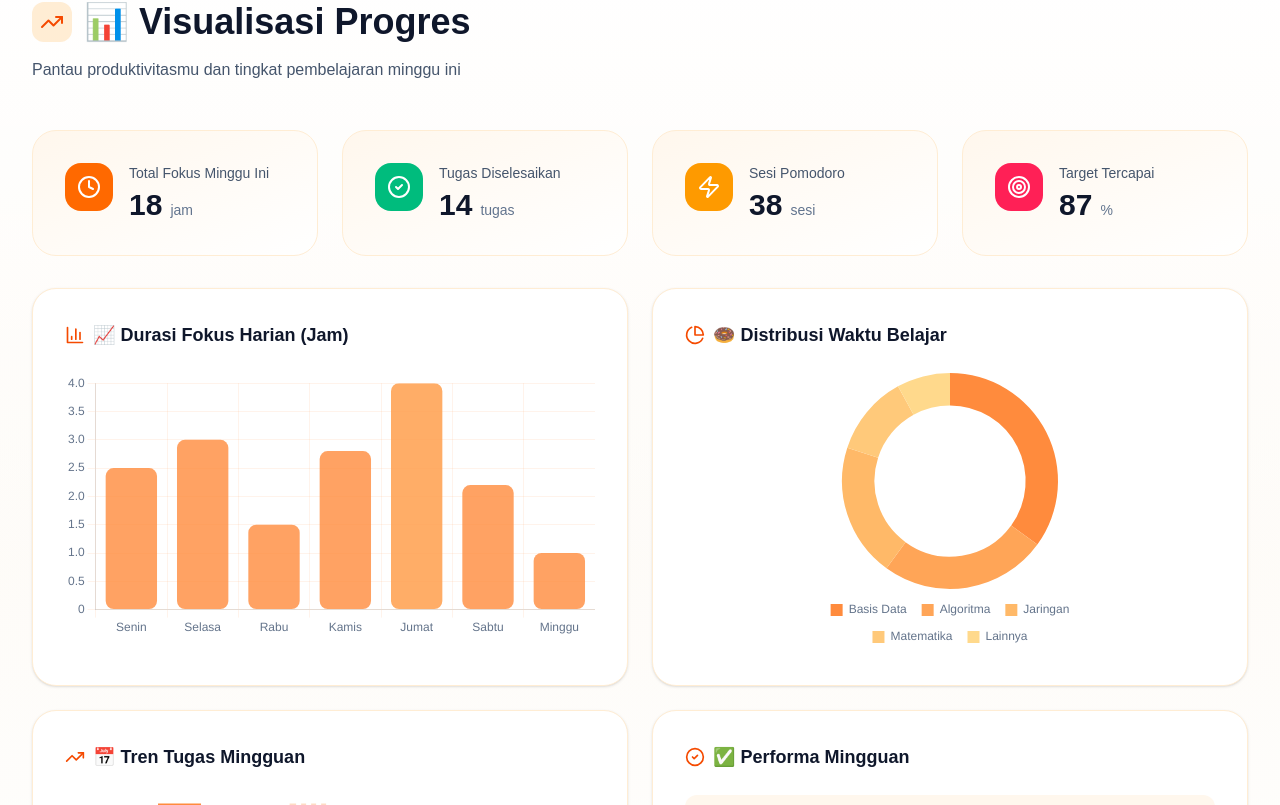
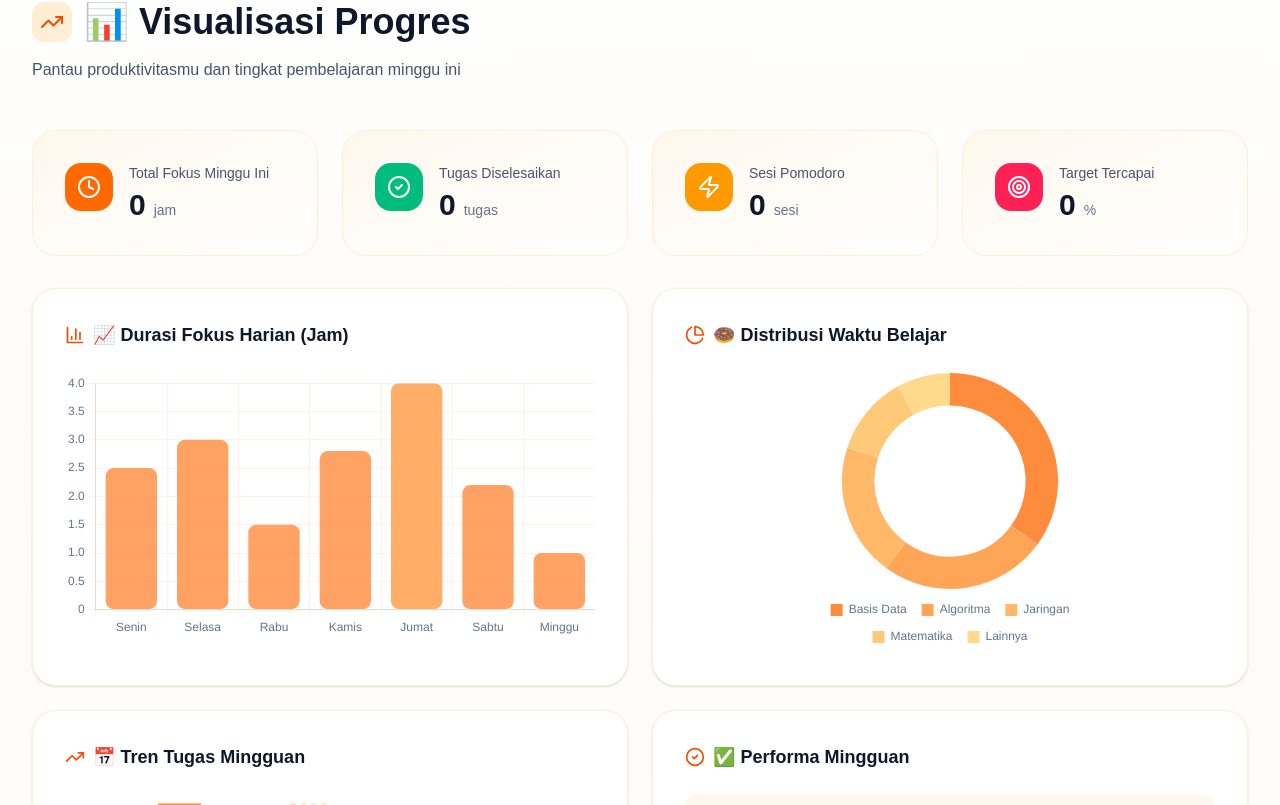
Before and after one commit to aamsetiana/LENTERA-LearningAndTaskManagementArea_WDC2026, a React (Vite) app: page / in a window 1280 px wide. Shown: the part 5475-6280 px from the top of the page. Built offline with nearby package versions, Linux system fonts and the light colour scheme.

Commit message:
Analytics: Real-time data dari localStorage + Fade-in scroll reveal animation

```diff
--- a/src/sections/Analytics.jsx
+++ b/src/sections/Analytics.jsx
@@ -1,3 +1,4 @@
+import { useState, useEffect } from 'react';
 import { BarChart3, PieChart, TrendingUp, Clock, CheckCircle2, Zap, Target } from 'lucide-react';
 import { Bar, Doughnut, Line } from 'react-chartjs-2';
 import {
@@ -43,6 +44,55 @@ const StatCard = ({ icon: Icon, label, value, unit, color }) => (
 );
 
 export default function Analytics() {
+  const [statistik, setStatistik] = useState({
+    totalFokus: 0,
+    tugasSelesai: 0,
+    sesiPomodoro: 0,
+    targetTercapai: 0,
+    totalTugas: 0,
+  });
+
+  useEffect(() => {
+    // Ambil data dari localStorage
+    const dataTugas = JSON.parse(localStorage.getItem('tugas_lentera')) || [];
+    const totalFokusStr = localStorage.getItem('total_fokus_lentera') || '0';
+    const totalFokus = parseInt(totalFokusStr) || 0;
+
+    // Hitung statistik
+    const selesai = dataTugas.filter((t) => t.status === 'Selesai').length;
+    const total = dataTugas.length;
+    const persentase = total > 0 ? Math.round((selesai / total) * 100) : 0;
+
+    // Hitung sesi pomodoro (25 menit per sesi, dari total fokus dalam menit)
+    const sesiPomodoro = Math.round(totalFokus / 25) || 0;
+
+    setStatistik({
+      totalFokus: Math.round(totalFokus / 60) || 0, // Convert to hours
+      tugasSelesai: selesai,
+      sesiPomodoro: sesiPomodoro,
+      targetTercapai: persentase,
+      totalTugas: total,
+    });
+  }, []);
+
+  // Setup scroll reveal animation
+  useEffect(() => {
+    const observer = new IntersectionObserver(
+      (entries) => {
+        entries.forEach((entry) => {
+          if (entry.isIntersecting) {
+            entry.target.classList.add('active');
+          }
+        });
+      },
+      { threshold: 0.1 }
+    );
+
+    const reveals = document.querySelectorAll('.reveal');
+    reveals.forEach((el) => observer.observe(el));
+
+    return () => observer.disconnect();
+  }, []);
   // Data untuk Bar Chart - Durasi Fokus Harian
   const barChartData = {
     labels: ['Senin', 'Selasa', 'Rabu', 'Kamis', 'Jumat', 'Sabtu', 'Minggu'],
@@ -171,7 +221,7 @@ export default function Analytics() {
     <section className="py-20 px-4 sm:px-6 lg:px-8 bg-gradient-to-b from-white via-orange-50/20 to-white">
       <div className="max-w-7xl mx-auto">
         {/* Header */}
-        <div className="mb-12 fade-in-up">
+        <div className="reveal mb-12 fade-in-up">
           <div className="flex items-center gap-3 mb-4">
             <div className="p-2 bg-orange-100 rounded-xl">
               <TrendingUp className="h-6 w-6 text-orange-600" />
@@ -185,38 +235,38 @@ export default function Analytics() {
 
         {/* Stat Cards */}
         <div className="grid md:grid-cols-4 gap-6 mb-8">
-          <div className="delay-100">
+          <div className="reveal delay-100">
             <StatCard
               icon={Clock}
               label="Total Fokus Minggu Ini"
-              value="18"
+              value={statistik.totalFokus}
               unit="jam"
               color="bg-orange-500"
             />
           </div>
-          <div className="delay-200">
+          <div className="reveal delay-200">
             <StatCard
               icon={CheckCircle2}
               label="Tugas Diselesaikan"
-              value="14"
+              value={statistik.tugasSelesai}
               unit="tugas"
               color="bg-emerald-500"
             />
           </div>
-          <div className="delay-300">
+          <div className="reveal delay-300">
             <StatCard
               icon={Zap}
               label="Sesi Pomodoro"
-              value="38"
+              value={statistik.sesiPomodoro}
               unit="sesi"
               color="bg-amber-500"
             />
           </div>
-          <div className="delay-400">
+          <div className="reveal delay-400">
             <StatCard
               icon={Target}
               label="Target Tercapai"
-              value="87"
+              value={statistik.targetTercapai}
               unit="%"
               color="bg-rose-500"
             />
@@ -226,7 +276,7 @@ export default function Analytics() {
         {/* Charts Grid */}
         <div className="grid md:grid-cols-2 gap-6">
           {/* Bar Chart */}
-          <div className="bg-white rounded-3xl p-8 border border-orange-100 shadow-sm hover:shadow-md transition-all fade-in-up delay-150">
+          <div className="reveal bg-white rounded-3xl p-8 border border-orange-100 shadow-sm hover:shadow-md transition-all fade-in-up delay-150">
             <div className="flex items-center gap-2 mb-6">
               <BarChart3 className="h-5 w-5 text-orange-600" />
               <h3 className="text-lg font-bold text-slate-900">📈 Durasi Fokus Harian (Jam)</h3>
@@ -237,7 +287,7 @@ export default function Analytics() {
           </div>
 
           {/* Doughnut Chart */}
-          <div className="bg-white rounded-3xl p-8 border border-orange-100 shadow-sm hover:shadow-md transition-all fade-in-up delay-200">
+          <div className="reveal bg-white rounded-3xl p-8 border border-orange-100 shadow-sm hover:shadow-md transition-all fade-in-up delay-200">
             <div className="flex items-center gap-2 mb-6">
               <PieChart className="h-5 w-5 text-orange-600" />
               <h3 className="text-lg font-bold text-slate-900">🍩 Distribusi Waktu Belajar</h3>
@@ -248,7 +298,7 @@ export default function Analytics() {
           </div>
 
           {/* Line Chart */}
-          <div className="bg-white rounded-3xl p-8 border border-orange-100 shadow-sm hover:shadow-md transition-all fade-in-up delay-300">
+          <div className="reveal bg-white rounded-3xl p-8 border border-orange-100 shadow-sm hover:shadow-md transition-all fade-in-up delay-300">
             <div className="flex items-center gap-2 mb-6">
               <TrendingUp className="h-5 w-5 text-orange-600" />
               <h3 className="text-lg font-bold text-slate-900">📅 Tren Tugas Mingguan</h3>
@@ -259,7 +309,7 @@ export default function Analytics() {
           </div>
 
           {/* Performance Summary */}
-          <div className="bg-white rounded-3xl p-8 border border-orange-100 shadow-sm hover:shadow-md transition-all fade-in-up delay-400">
+          <div className="reveal bg-white rounded-3xl p-8 border border-orange-100 shadow-sm hover:shadow-md transition-all fade-in-up delay-400">
             <div className="flex items-center gap-2 mb-6">
               <CheckCircle2 className="h-5 w-5 text-orange-600" />
               <h3 className="text-lg font-bold text-slate-900">✅ Performa Mingguan</h3>
@@ -282,7 +332,7 @@ export default function Analytics() {
         </div>
 
         {/* Footer Tip */}
-        <div className="mt-12 p-6 bg-gradient-to-r from-orange-50 to-orange-100/50 rounded-2xl border border-orange-100 fade-in-up delay-500">
+        <div className="reveal mt-12 p-6 bg-gradient-to-r from-orange-50 to-orange-100/50 rounded-2xl border border-orange-100 fade-in-up delay-500">
           <p className="text-slate-700 text-sm">
             <span className="font-semibold">💡 Tips:</span> Pantau grafik ini setiap minggu untuk melihat pola pembelajaran Anda. Tingkatkan target fokus sebesar 10% setiap minggu untuk hasil optimal!
           </p>
```
